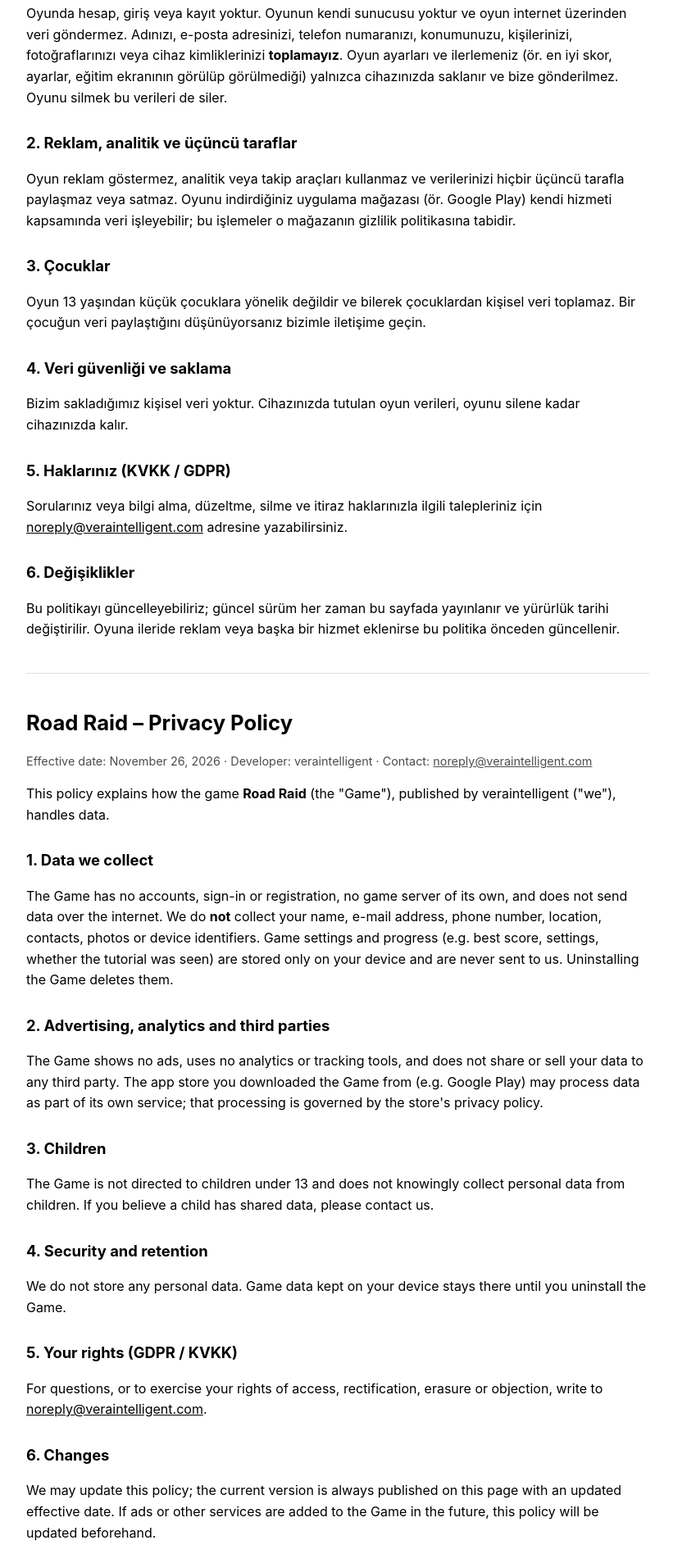
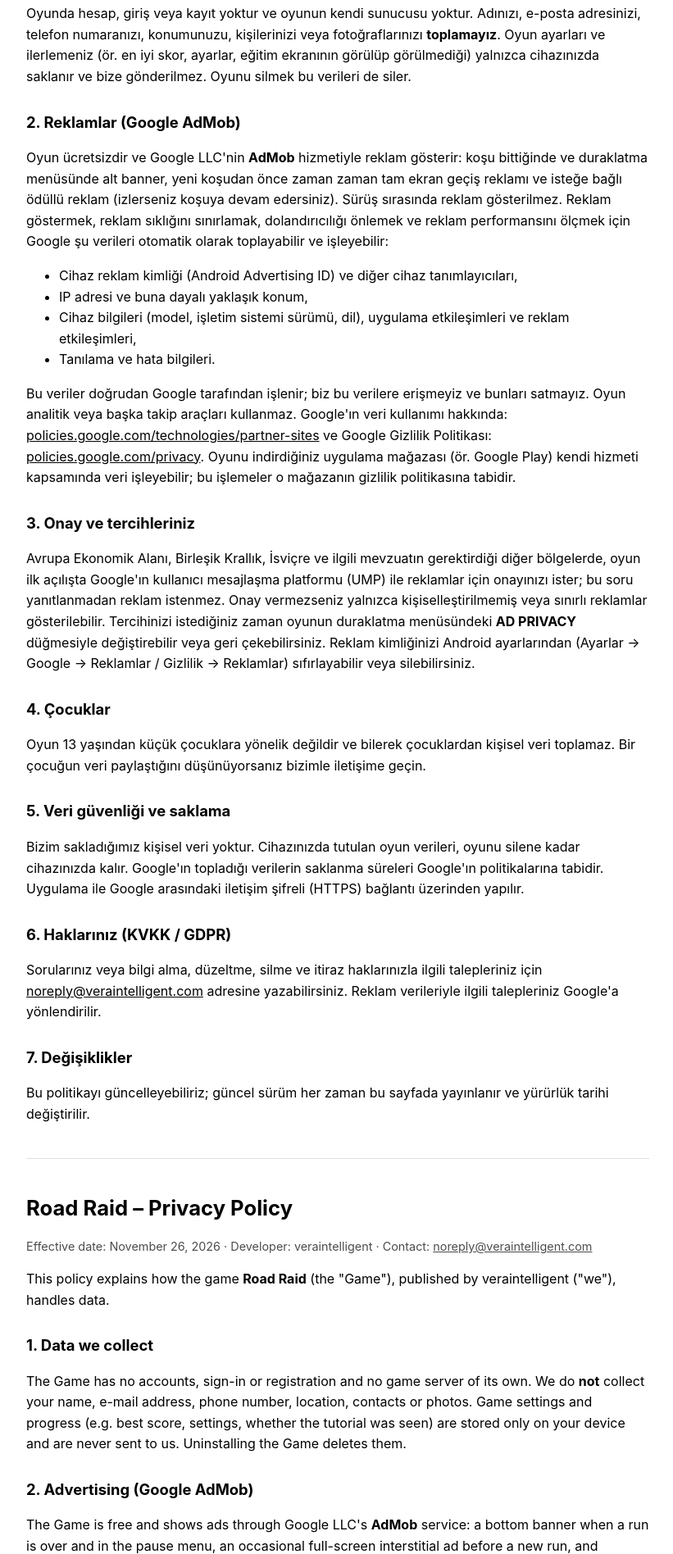
Before and after one commit to onurfatihgunes-creator/onurfatihgunes-creator.github.io, a plain HTML site: page road-raid/privacy/index.html in a window 1280 px wide. Shown: the part 256-2152 px from the top of the page at 82% size, without its empty margins (228-1049 px from the left). Drawn offline with Linux system fonts and the light colour scheme.

Commit message:
Road Raid privacy policy: Google AdMob ads and UMP consent

```diff
--- a/road-raid/privacy/index.html
+++ b/road-raid/privacy/index.html
@@ -22,22 +22,32 @@
 <p>Bu politika, veraintelligent ("biz") tarafından yayınlanan <strong>Road Raid</strong> oyununun ("Oyun") hangi verileri nasıl işlediğini açıklar.</p>
 
 <h2>1. Bizim topladığımız veriler</h2>
-<p>Oyunda hesap, giriş veya kayıt yoktur. Oyunun kendi sunucusu yoktur ve oyun internet üzerinden veri göndermez. Adınızı, e-posta adresinizi, telefon numaranızı, konumunuzu, kişilerinizi, fotoğraflarınızı veya cihaz kimliklerinizi <strong>toplamayız</strong>. Oyun ayarları ve ilerlemeniz (ör. en iyi skor, ayarlar, eğitim ekranının görülüp görülmediği) yalnızca cihazınızda saklanır ve bize gönderilmez. Oyunu silmek bu verileri de siler.</p>
+<p>Oyunda hesap, giriş veya kayıt yoktur ve oyunun kendi sunucusu yoktur. Adınızı, e-posta adresinizi, telefon numaranızı, konumunuzu, kişilerinizi veya fotoğraflarınızı <strong>toplamayız</strong>. Oyun ayarları ve ilerlemeniz (ör. en iyi skor, ayarlar, eğitim ekranının görülüp görülmediği) yalnızca cihazınızda saklanır ve bize gönderilmez. Oyunu silmek bu verileri de siler.</p>
 
-<h2>2. Reklam, analitik ve üçüncü taraflar</h2>
-<p>Oyun reklam göstermez, analitik veya takip araçları kullanmaz ve verilerinizi hiçbir üçüncü tarafla paylaşmaz veya satmaz. Oyunu indirdiğiniz uygulama mağazası (ör. Google Play) kendi hizmeti kapsamında veri işleyebilir; bu işlemeler o mağazanın gizlilik politikasına tabidir.</p>
+<h2>2. Reklamlar (Google AdMob)</h2>
+<p>Oyun ücretsizdir ve Google LLC'nin <strong>AdMob</strong> hizmetiyle reklam gösterir: koşu bittiğinde ve duraklatma menüsünde alt banner, yeni koşudan önce zaman zaman tam ekran geçiş reklamı ve isteğe bağlı ödüllü reklam (izlerseniz koşuya devam edersiniz). Sürüş sırasında reklam gösterilmez. Reklam göstermek, reklam sıklığını sınırlamak, dolandırıcılığı önlemek ve reklam performansını ölçmek için Google şu verileri otomatik olarak toplayabilir ve işleyebilir:</p>
+<ul>
+  <li>Cihaz reklam kimliği (Android Advertising ID) ve diğer cihaz tanımlayıcıları,</li>
+  <li>IP adresi ve buna dayalı yaklaşık konum,</li>
+  <li>Cihaz bilgileri (model, işletim sistemi sürümü, dil), uygulama etkileşimleri ve reklam etkileşimleri,</li>
+  <li>Tanılama ve hata bilgileri.</li>
+</ul>
+<p>Bu veriler doğrudan Google tarafından işlenir; biz bu verilere erişmeyiz ve bunları satmayız. Oyun analitik veya başka takip araçları kullanmaz. Google'ın veri kullanımı hakkında: <a href="https://policies.google.com/technologies/partner-sites">policies.google.com/technologies/partner-sites</a> ve Google Gizlilik Politikası: <a href="https://policies.google.com/privacy">policies.google.com/privacy</a>. Oyunu indirdiğiniz uygulama mağazası (ör. Google Play) kendi hizmeti kapsamında veri işleyebilir; bu işlemeler o mağazanın gizlilik politikasına tabidir.</p>
 
-<h2>3. Çocuklar</h2>
+<h2>3. Onay ve tercihleriniz</h2>
+<p>Avrupa Ekonomik Alanı, Birleşik Krallık, İsviçre ve ilgili mevzuatın gerektirdiği diğer bölgelerde, oyun ilk açılışta Google'ın kullanıcı mesajlaşma platformu (UMP) ile reklamlar için onayınızı ister; bu soru yanıtlanmadan reklam istenmez. Onay vermezseniz yalnızca kişiselleştirilmemiş veya sınırlı reklamlar gösterilebilir. Tercihinizi istediğiniz zaman oyunun duraklatma menüsündeki <strong>AD PRIVACY</strong> düğmesiyle değiştirebilir veya geri çekebilirsiniz. Reklam kimliğinizi Android ayarlarından (Ayarlar → Google → Reklamlar / Gizlilik → Reklamlar) sıfırlayabilir veya silebilirsiniz.</p>
+
+<h2>4. Çocuklar</h2>
 <p>Oyun 13 yaşından küçük çocuklara yönelik değildir ve bilerek çocuklardan kişisel veri toplamaz. Bir çocuğun veri paylaştığını düşünüyorsanız bizimle iletişime geçin.</p>
 
-<h2>4. Veri güvenliği ve saklama</h2>
-<p>Bizim sakladığımız kişisel veri yoktur. Cihazınızda tutulan oyun verileri, oyunu silene kadar cihazınızda kalır.</p>
+<h2>5. Veri güvenliği ve saklama</h2>
+<p>Bizim sakladığımız kişisel veri yoktur. Cihazınızda tutulan oyun verileri, oyunu silene kadar cihazınızda kalır. Google'ın topladığı verilerin saklanma süreleri Google'ın politikalarına tabidir. Uygulama ile Google arasındaki iletişim şifreli (HTTPS) bağlantı üzerinden yapılır.</p>
 
-<h2>5. Haklarınız (KVKK / GDPR)</h2>
-<p>Sorularınız veya bilgi alma, düzeltme, silme ve itiraz haklarınızla ilgili talepleriniz için <a href="mailto:noreply@veraintelligent.com">noreply@veraintelligent.com</a> adresine yazabilirsiniz.</p>
+<h2>6. Haklarınız (KVKK / GDPR)</h2>
+<p>Sorularınız veya bilgi alma, düzeltme, silme ve itiraz haklarınızla ilgili talepleriniz için <a href="mailto:noreply@veraintelligent.com">noreply@veraintelligent.com</a> adresine yazabilirsiniz. Reklam verileriyle ilgili talepleriniz Google'a yönlendirilir.</p>
 
-<h2>6. Değişiklikler</h2>
-<p>Bu politikayı güncelleyebiliriz; güncel sürüm her zaman bu sayfada yayınlanır ve yürürlük tarihi değiştirilir. Oyuna ileride reklam veya başka bir hizmet eklenirse bu politika önceden güncellenir.</p>
+<h2>7. Değişiklikler</h2>
+<p>Bu politikayı güncelleyebiliriz; güncel sürüm her zaman bu sayfada yayınlanır ve yürürlük tarihi değiştirilir.</p>
 
 <hr>
 
@@ -47,22 +57,32 @@
 <p>This policy explains how the game <strong>Road Raid</strong> (the "Game"), published by veraintelligent ("we"), handles data.</p>
 
 <h2>1. Data we collect</h2>
-<p>The Game has no accounts, sign-in or registration, no game server of its own, and does not send data over the internet. We do <strong>not</strong> collect your name, e-mail address, phone number, location, contacts, photos or device identifiers. Game settings and progress (e.g. best score, settings, whether the tutorial was seen) are stored only on your device and are never sent to us. Uninstalling the Game deletes them.</p>
+<p>The Game has no accounts, sign-in or registration and no game server of its own. We do <strong>not</strong> collect your name, e-mail address, phone number, location, contacts or photos. Game settings and progress (e.g. best score, settings, whether the tutorial was seen) are stored only on your device and are never sent to us. Uninstalling the Game deletes them.</p>
 
-<h2>2. Advertising, analytics and third parties</h2>
-<p>The Game shows no ads, uses no analytics or tracking tools, and does not share or sell your data to any third party. The app store you downloaded the Game from (e.g. Google Play) may process data as part of its own service; that processing is governed by the store's privacy policy.</p>
+<h2>2. Advertising (Google AdMob)</h2>
+<p>The Game is free and shows ads through Google LLC's <strong>AdMob</strong> service: a bottom banner when a run is over and in the pause menu, an occasional full-screen interstitial ad before a new run, and optional rewarded ads (watch one to continue your run). No ads are shown while you ride. To serve ads, cap their frequency, prevent fraud and measure ad performance, Google may automatically collect and process:</p>
+<ul>
+  <li>the device advertising ID (Android Advertising ID) and other device identifiers,</li>
+  <li>IP address and approximate location derived from it,</li>
+  <li>device information (model, OS version, language), app interactions and ad interactions,</li>
+  <li>diagnostic and crash information.</li>
+</ul>
+<p>This data is processed by Google directly; we do not access or sell it. The Game uses no analytics or other tracking tools. How Google uses data: <a href="https://policies.google.com/technologies/partner-sites">policies.google.com/technologies/partner-sites</a>; Google Privacy Policy: <a href="https://policies.google.com/privacy">policies.google.com/privacy</a>. The app store you downloaded the Game from (e.g. Google Play) may process data as part of its own service; that processing is governed by the store's privacy policy.</p>
 
-<h2>3. Children</h2>
+<h2>3. Consent and your choices</h2>
+<p>In the European Economic Area, the United Kingdom, Switzerland and other regions where the law requires it, the Game asks for your consent to advertising on first launch through Google's User Messaging Platform (UMP); no ads are requested before this question is answered. If you do not consent, only non-personalised or limited ads may be shown. You can change or withdraw your choice at any time with the <strong>AD PRIVACY</strong> button in the Game's pause menu. You can reset or delete your advertising ID in Android settings (Settings → Google → Ads / Privacy → Ads).</p>
+
+<h2>4. Children</h2>
 <p>The Game is not directed to children under 13 and does not knowingly collect personal data from children. If you believe a child has shared data, please contact us.</p>
 
-<h2>4. Security and retention</h2>
-<p>We do not store any personal data. Game data kept on your device stays there until you uninstall the Game.</p>
+<h2>5. Security and retention</h2>
+<p>We do not store any personal data. Game data kept on your device stays there until you uninstall the Game. Retention of data collected by Google is governed by Google's policies. Communication between the app and Google uses encrypted (HTTPS) connections.</p>
 
-<h2>5. Your rights (GDPR / KVKK)</h2>
-<p>For questions, or to exercise your rights of access, rectification, erasure or objection, write to <a href="mailto:noreply@veraintelligent.com">noreply@veraintelligent.com</a>.</p>
+<h2>6. Your rights (GDPR / KVKK)</h2>
+<p>For questions, or to exercise your rights of access, rectification, erasure or objection, write to <a href="mailto:noreply@veraintelligent.com">noreply@veraintelligent.com</a>. Requests concerning advertising data are forwarded to Google.</p>
 
-<h2>6. Changes</h2>
-<p>We may update this policy; the current version is always published on this page with an updated effective date. If ads or other services are added to the Game in the future, this policy will be updated beforehand.</p>
+<h2>7. Changes</h2>
+<p>We may update this policy; the current version is always published on this page with an updated effective date.</p>
 
 </body>
 </html>
```
